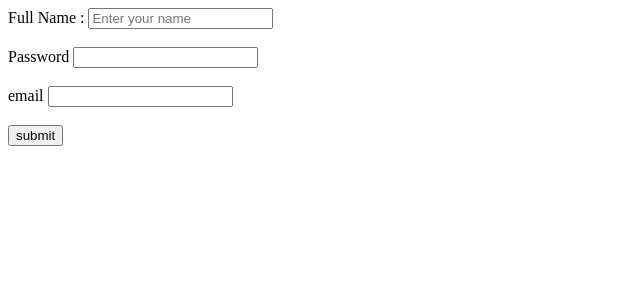
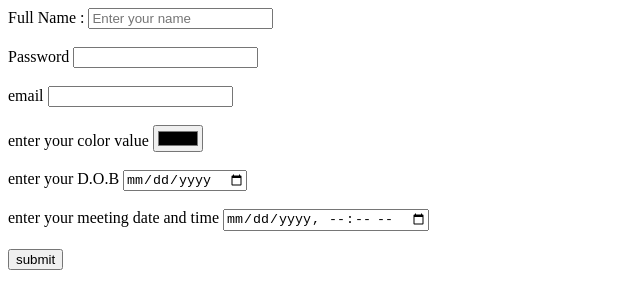
Before and after one commit to Nakulsolanki61/fullstack, a plain HTML site: page form.html in a window 1280 px wide. Shown: the whole page, without its empty margins (0-640 px from the left). Drawn offline with Linux system fonts and the light colour scheme.

Commit message:
form update

```diff
--- a/form.html
+++ b/form.html
@@ -19,6 +19,15 @@
         <label for="mail">email</label>
         <input type="email" id="mail">
         <br><br>
+        <label for="color">enter your color value</label>
+        <input type="color" id="color">
+        <br><br>
+        <label for="DOB">enter your D.O.B</label>
+        <input type="date" id="DOB" min="1990-01-01">
+        <br><br>
+        <label for="datetime">enter your meeting date and time</label>
+        <input type="datetime-local" id="datetime">
+        <br><br>
         <input type="submit" value="submit">
     </form>
 </body>
```
